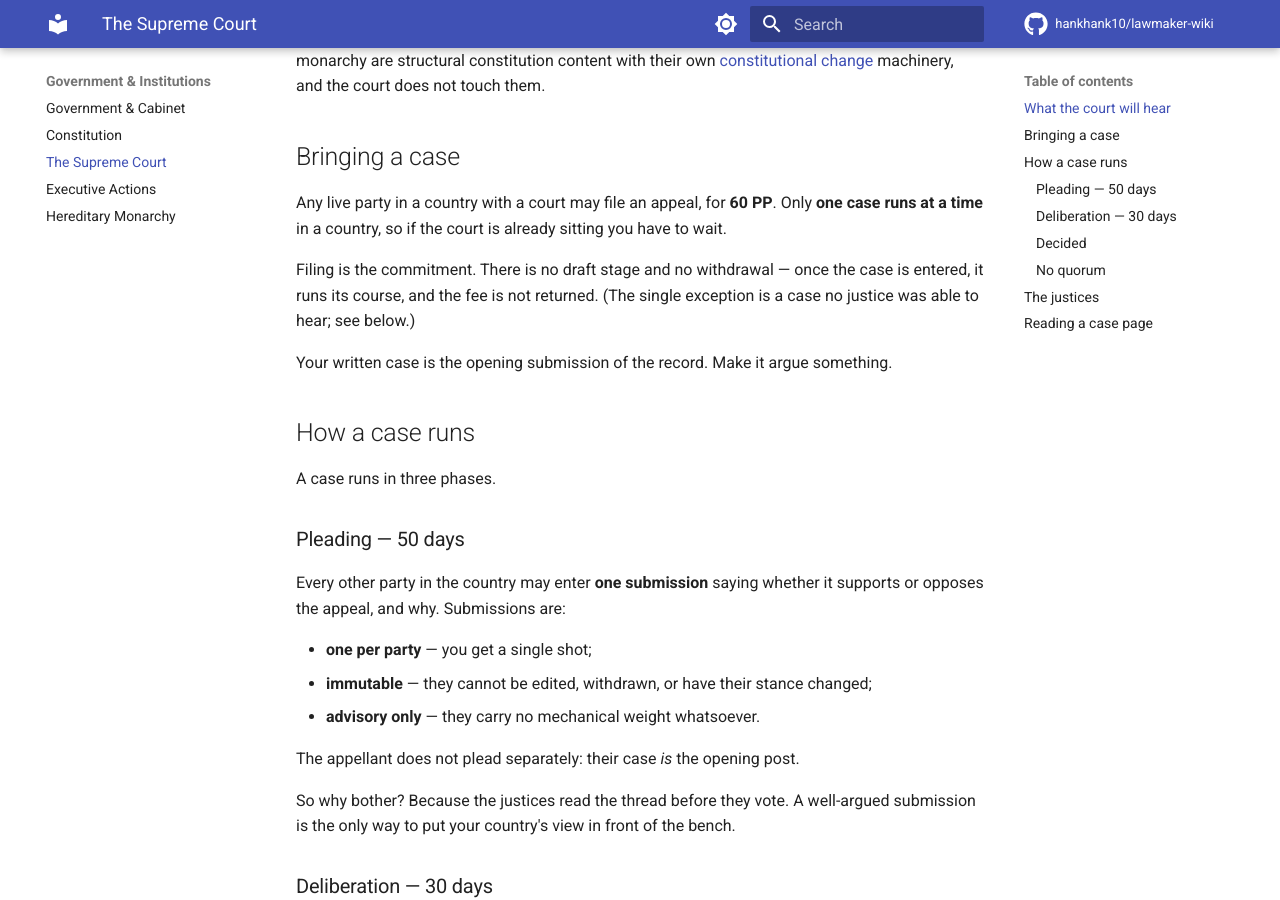
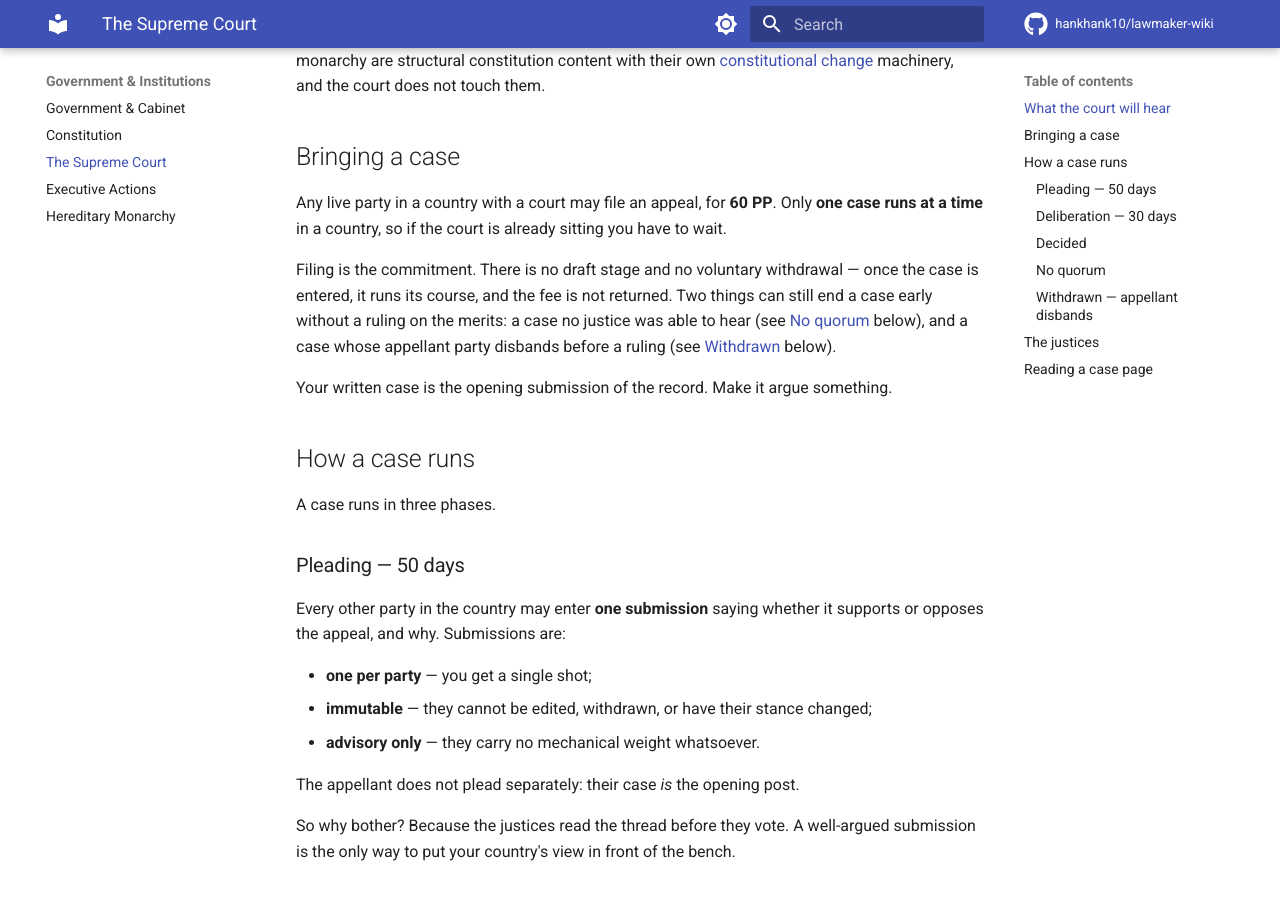
Before and after one commit to hankhank10/lawmaker-wiki, an MkDocs documentation site: the page built from docs/gameplay/supreme-court.md, in a window 1280 px wide and 900 px high, scrolled down 1035 px. Built offline with MkDocs 1.6.1 and Material for MkDocs 9.7.7, drawn with Linux system fonts in a browser that asks for light colours; comment, search, counter and statistics services are not loaded; some of the changed text lies outside the part shown.

Commit message:
📝 Sync from private repo
Auto-synced from hankhank10/lawmaker/game-manual

```diff
--- a/docs/gameplay/supreme-court.md
+++ b/docs/gameplay/supreme-court.md
@@ -25,7 +25,7 @@ Only **amendments** can be struck down. Power allocations, legislatures, cabinet
 
 Any live party in a country with a court may file an appeal, for **60 PP**. Only **one case runs at a time** in a country, so if the court is already sitting you have to wait.
 
-Filing is the commitment. There is no draft stage and no withdrawal — once the case is entered, it runs its course, and the fee is not returned. (The single exception is a case no justice was able to hear; see below.)
+Filing is the commitment. There is no draft stage and no voluntary withdrawal — once the case is entered, it runs its course, and the fee is not returned. Two things can still end a case early without a ruling on the merits: a case no justice was able to hear (see [No quorum](#no-quorum) below), and a case whose appellant party disbands before a ruling (see [Withdrawn](#withdrawn-appellant-disbands) below).
 
 Your written case is the opening submission of the record. Make it argue something.
 
@@ -72,6 +72,10 @@ If the appeal is upheld, the remedy is applied automatically and immediately.
 
 If no justice was able to sit — an empty bench, or every justice recused — the case is **dismissed for want of a quorum**. That is not a ruling on the merits, and the **60 PP filing fee is refunded in full**. The appellant was failed by the institution, not defeated by it.
 
+### Withdrawn — appellant disbands
+
+If the appellant's party disbands while its case is still pleading or deliberating, the case is closed immediately as **withdrawn**, with no ruling on the merits. There is nobody left to prosecute it, so it doesn't keep occupying the country's one-case slot until its dates happen to run out on their own. Unlike a no-quorum dismissal, the **60 PP filing fee is not refunded**.
+
 ## The justices
 
 The bench is a small pool of hand-picked, high-trust roleplayers, appointed by the game's administrators. There is one bench for the whole world.
```
Also changed, not shown: docs/gameplay/parties.md (+1 -1 lines).
